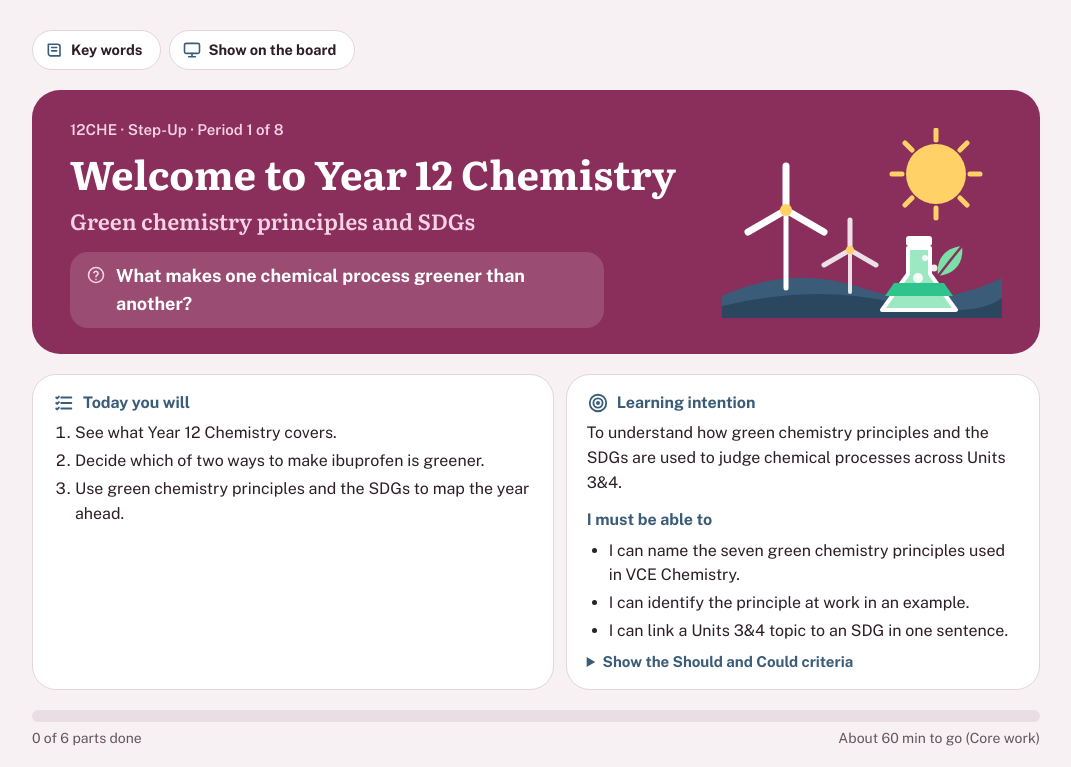
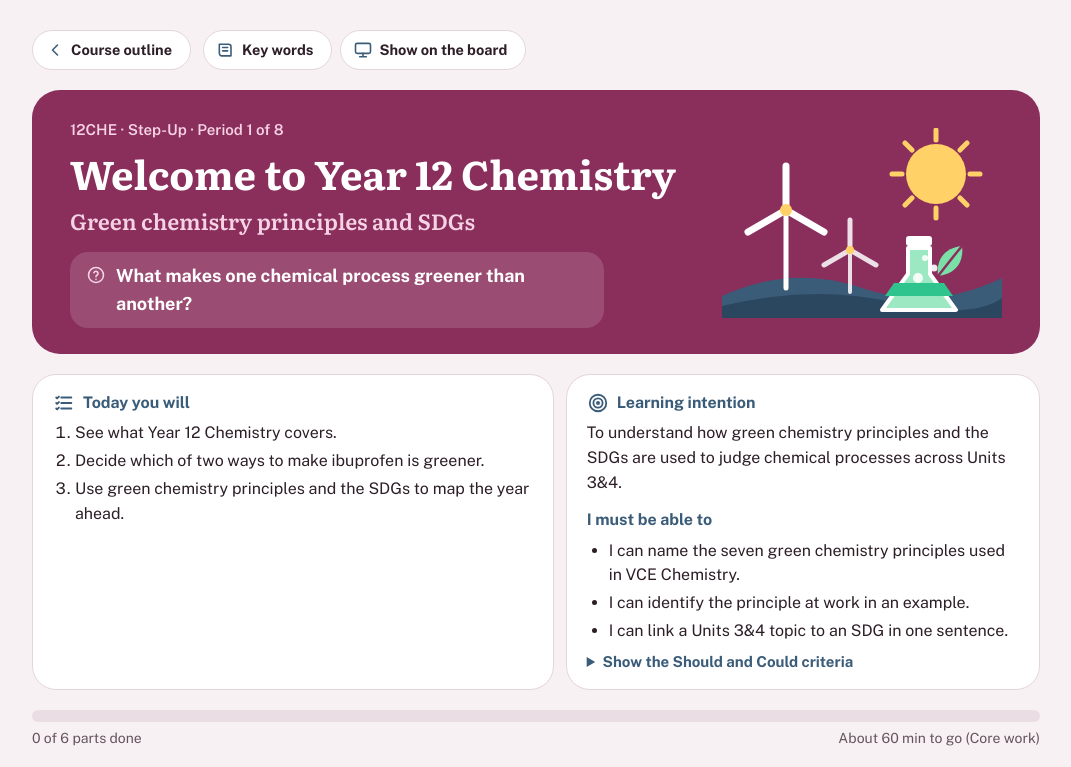
Before and after one commit to swsc-chemistry34/swsc-chemistry34.github.io, a plain HTML site: page orientation/green-chemistry-sdgs.html in a window 1280 px wide. Shown: the top 767 px of the page, without its empty margins (104-1175 px from the left). Drawn offline with nearby package versions, Linux system fonts and the light colour scheme.

Commit message:
Add Course outline button to the orientation page
Co-Authored-By: Claude Sonnet 5.5 <noreply@anthropic.com>
Claude-Session: https://claude.ai/code/session_01L47HB2Z8TbJavzQPpb6uMw

```diff
--- a/orientation/green-chemistry-sdgs.html
+++ b/orientation/green-chemistry-sdgs.html
@@ -29,6 +29,7 @@ button{font:inherit;color:inherit}
 .toolbtns{display:flex;gap:8px;flex-wrap:wrap}
 .tbtn{appearance:none;border:1px solid var(--line);background:var(--surface);border-radius:999px;padding:6px 14px 6px 10px;font-size:14.5px;font-weight:700;cursor:pointer;display:inline-flex;gap:6px;align-items:center}
 .tbtn:hover{border-color:var(--muted)}
+.tbtn.back{text-decoration:none;color:var(--ink)}
 .sub{font-family:var(--display);font-size:20px;color:var(--leaf);font-weight:600}
 .kq{display:flex;gap:10px;align-items:flex-start;font-size:18px;font-weight:700}
 .kq .ico{color:var(--sdg);margin-top:3px}
@@ -234,7 +235,7 @@ svg .dia{fill:var(--amber);stroke:var(--amber)}
 .cmpc p{font-size:16px}
 @media print{.fig{break-inside:avoid}}
 @media print{
-  .tabs,.toolbtns,.finish,.stepnav,.prog,.drawer,.scrim,.board{display:none!important}
+  .tabs,.toolbtns,.tbtn.back,.finish,.stepnav,.prog,.drawer,.scrim,.board{display:none!important}
   .panel[hidden],.step[hidden]{display:grid!important}
   body{background:#fff}
 }
@@ -379,7 +380,7 @@ svg .gb{fill:var(--green-soft);stroke:var(--green)}
 <body>
 <div class="wrap">
   <header class="head">
-    <div class="toprow"><div class="toolbtns">
+    <div class="toprow"><a class="tbtn back" href="../"><svg class="ico" viewBox="0 0 24 24" aria-hidden="true"><path d="M15 6l-6 6 6 6"/></svg>Course outline</a><div class="toolbtns">
         <button class="tbtn" id="kwBtn" type="button"><svg class="ico" viewBox="0 0 24 24" aria-hidden="true"><path d="M4 5h11a3 3 0 0 1 3 3v11H7a3 3 0 0 1-3-3z"/><path d="M8 9h6M8 13h6"/></svg>Key words</button>
         <button class="tbtn" id="boardBtn" type="button"><svg class="ico" viewBox="0 0 24 24" aria-hidden="true"><rect x="3" y="4" width="18" height="12" rx="2"/><path d="M8 20h8M12 16v4"/></svg>Show on the board</button>
       </div></div>
```
